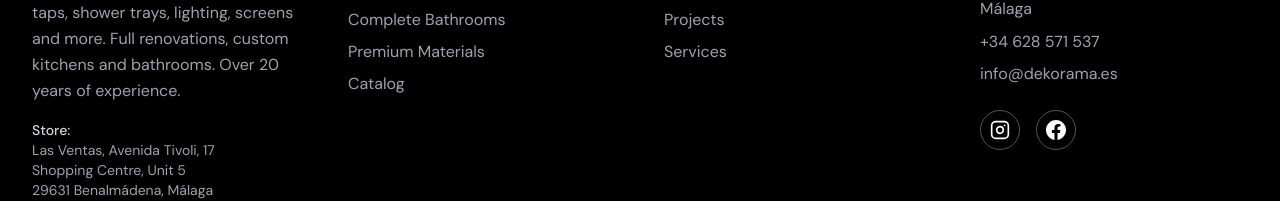
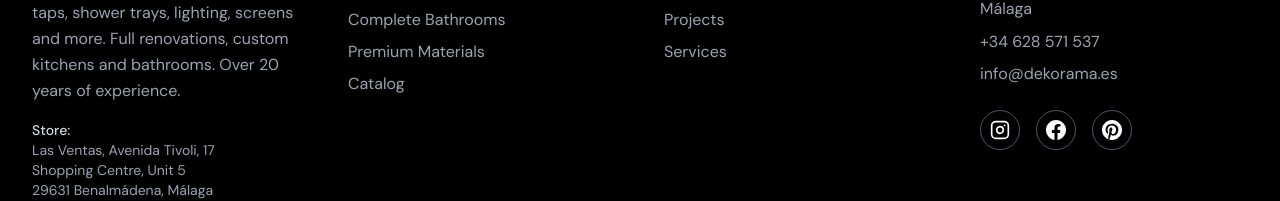
Before and after one commit to Dekorama/dekorama-website, a Next.js app: page /en/catalogo in a window 1280 px wide. Shown: the part 2694-2895 px from the top of the page. Built offline with nearby package versions, Linux system fonts and the light colour scheme; no server answers; a web font is replaced by a local one.

Commit message:
feat: add Pinterest link to footer with corresponding SVG icon for enhanced social sharing

```diff
--- a/src/components/Footer.jsx
+++ b/src/components/Footer.jsx
@@ -125,6 +125,17 @@
                   <path d="M24 12.073c0-6.627-5.373-12-12-12s-12 5.373-12 12c0 5.99 4.388 10.954 10.125 11.854v-8.385H7.078v-3.47h3.047V9.43c0-3.007 1.792-4.669 4.533-4.669 1.312 0 2.686.235 2.686.235v2.953H15.83c-1.491 0-1.956.925-1.956 1.874v2.25h3.328l-.532 3.47h-2.796v8.385C19.612 23.027 24 18.062 24 12.073z" />
                 </svg>
               </a>
+              <a
+                href="https://pin.it/ff8KYuTWP"
+                target="_blank"
+                rel="noopener noreferrer"
+                className="w-10 h-10 border border-gray-600 rounded-full flex items-center justify-center hover:border-white transition-colors"
+                aria-label="Pinterest"
+              >
+                <svg className="w-5 h-5" fill="currentColor" viewBox="0 0 24 24">
+                  <path d="M12 0C5.373 0 0 5.373 0 12c0 5.084 3.163 9.426 7.627 11.174-.105-.949-.2-2.405.042-3.441.218-.937 1.407-5.965 1.407-5.965s-.359-.719-.359-1.782c0-1.668.967-2.914 2.171-2.914 1.023 0 1.518.769 1.518 1.69 0 1.029-.655 2.568-.994 3.995-.283 1.194.599 2.169 1.777 2.169 2.133 0 3.772-2.249 3.772-5.495 0-2.873-2.064-4.882-5.012-4.882-3.414 0-5.418 2.561-5.418 5.207 0 1.031.397 2.138.893 2.738a.36.36 0 0 1 .083.345l-.333 1.36c-.053.22-.174.267-.402.161-1.499-.698-2.436-2.889-2.436-4.649 0-3.785 2.75-7.262 7.929-7.262 4.163 0 7.398 2.967 7.398 6.931 0 4.136-2.607 7.464-6.227 7.464-1.216 0-2.359-.632-2.75-1.378l-.748 2.853c-.271 1.043-1.002 2.35-1.492 3.146C9.57 23.812 10.763 24 12 24c6.627 0 12-5.373 12-12S18.627 0 12 0z" />
+                </svg>
+              </a>
             </div>
           </div>
         </div>
```
